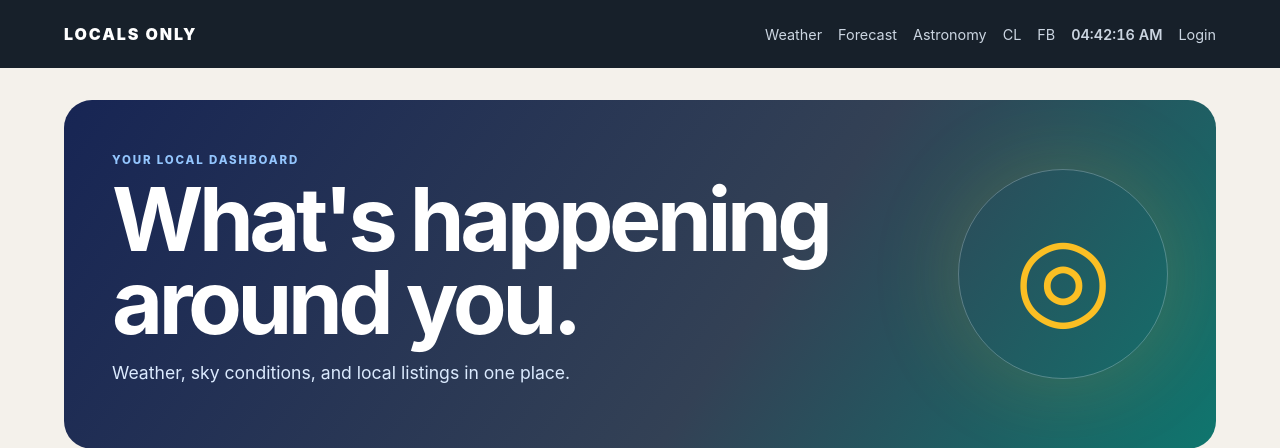
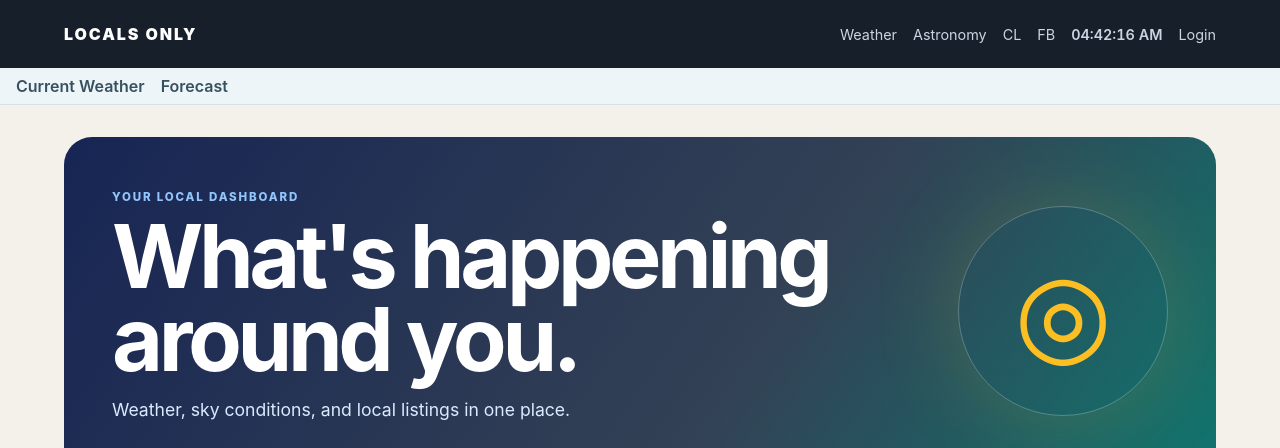
Before and after one commit to jmcausey/localsonly, a Flask app: page / in a window 1280 px wide. Shown: the top 448 px of the page. Run offline with Flask 3, Linux system fonts and the light colour scheme; data that the repository does not hold is empty.

Commit message:
Move Forecast into weather sub-navigation

```diff
--- a/templates/base.html
+++ b/templates/base.html
@@ -10,6 +10,9 @@
   .topbar{display:flex;align-items:center;justify-content:space-between;gap:1rem;flex-wrap:wrap}
   .topbar nav{display:flex;align-items:center;gap:1rem;flex-wrap:wrap}
   .live-clock{font-variant-numeric:tabular-nums;white-space:nowrap;font-weight:600}
+  .weather-subnav{display:flex;align-items:center;gap:1rem;padding:.5rem 1rem;background:#eef5f8;border-bottom:1px solid #d7e2e8}
+  .weather-subnav a{color:#36515f;text-decoration:none;font-weight:600}
+  .weather-subnav a:hover{color:#111}
 </style>
 </head>
 <body>
@@ -17,7 +20,6 @@
   <a class="brand" href="{{ url_for('index') }}">LOCALS ONLY</a>
   <nav>
     <a href="{{ url_for('weather') }}">Weather</a>
-    <a href="{{ url_for('forecast') }}">Forecast</a>
     <a href="{{ url_for('astronomy') }}">Astronomy</a>
     <a href="{{ url_for('listings') }}">CL</a>
     <a href="{{ url_for('facebook') }}">FB</a>
@@ -30,6 +32,10 @@
     {% endif %}
   </nav>
 </header>
+<nav class="weather-subnav" aria-label="Weather navigation">
+  <a href="{{ url_for('weather') }}">Current Weather</a>
+  <a href="{{ url_for('forecast') }}">Forecast</a>
+</nav>
 <main>{% block content %}{% endblock %}</main>
 <footer>Local information from CL · Weather · Astronomy</footer>
 <script>
```
